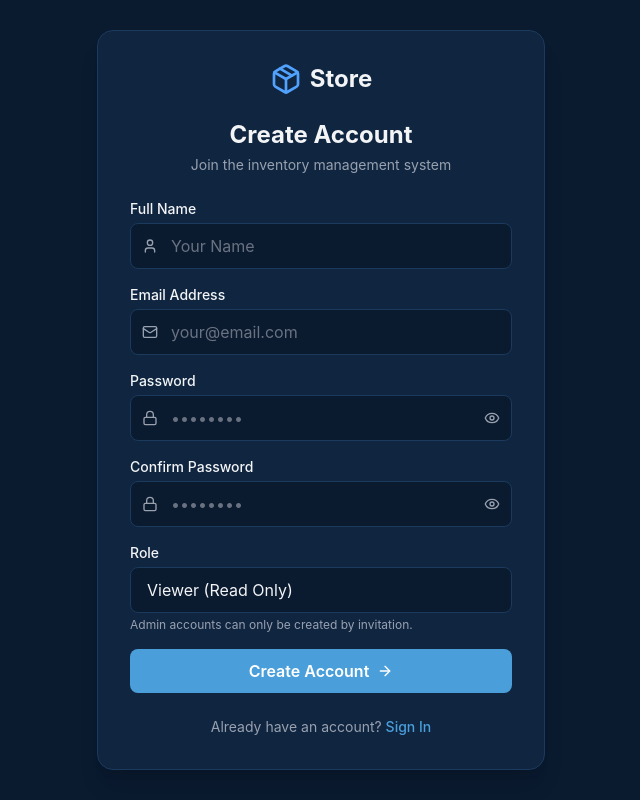
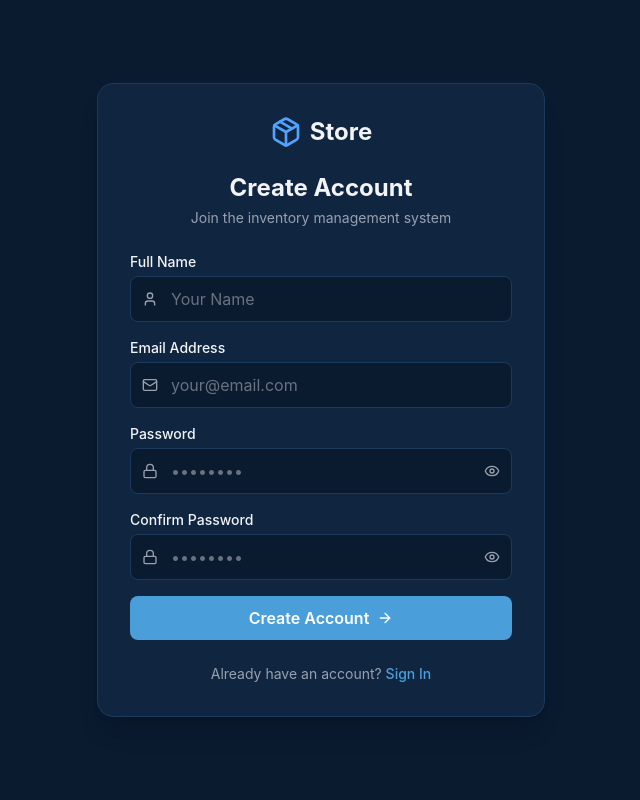
Before and after one commit to MohammadWaseem6/EXPIRY-TRAKER, a React (Vite) app in the folder CLIENT/: page /register in a window 1280 px wide. Shown: the whole page, without its empty margins (319-959 px from the left). Built offline with nearby package versions, Linux system fonts and the light colour scheme.

Commit message:
fixed dashboard issue

```diff
--- a/CLIENT/src/pages/Dashboard.jsx
+++ b/CLIENT/src/pages/Dashboard.jsx
@@ -161,18 +161,33 @@ const Dashboard = () => {
     counts[c] = (counts[c] || 0) + 1;
   });
   const total = items.length || 1;
+
+  // More colors for more categories
   const colors = [
-      "#4a9fdb",
-      "#7fc4ea",
-      "#3ecf8e",
-      "#c9d84a",
-      "#f0a63a",
-      "#c23e8f",
+    "#4a9fdb", "#7fc4ea", "#3ecf8e", "#c9d84a",
+    "#f0a63a", "#c23e8f", "#7b4fb0", "#f06a6a",
+    "#6ab0f0", "#6af0a8", "#f0d06a", "#d06af0",
+    "#f0a0d0", "#a0d0f0", "#d0f0a0", "#f0d0a0",
+    "#a0f0d0", "#d0a0f0", "#f0a0a0", "#a0a0f0"
   ];
-    return Object.entries(counts)
-      .sort((a, b) => b[1] - a[1])
-      .slice(0, 6)
-      .map(([name, value], idx) => ({
+
+  // Sort categories by count (highest first)
+  const sorted = Object.entries(counts).sort((a, b) => b[1] - a[1]);
+
+  // Show all categories, but group tiny ones as "Others"
+  let result;
+  if (sorted.length > 10) {
+    // Show top 9 categories, group the rest as "Others"
+    const top = sorted.slice(0, 9);
+    const others = sorted.slice(9);
+    const othersCount = others.reduce((sum, [, count]) => sum + count, 0);
+    top.push(["Others", othersCount]);
+    result = top;
+  } else {
+    result = sorted;
+  }
+
+  return result.map(([name, value], idx) => ({
     name,
     value,
     pct: (value / total) * 100,
--- a/CLIENT/src/pages/Register.jsx
+++ b/CLIENT/src/pages/Register.jsx
@@ -16,7 +16,6 @@ const Register = () => {
     email: "",
     password: "",
     confirmPassword: "",
-    role: "viewer",
   });
 
   const handleSubmit = async (e) => {
@@ -158,25 +157,6 @@ const Register = () => {
             </div>
           </div>
 
-          {/* Role Selection */}
-          <div>
-            <label className="block text-sm font-medium mb-1 text-gray-100">
-              Role
-            </label>
-            <select
-              value={form.role}
-              onChange={(e) => setForm({ ...form, role: e.target.value })}
-              className="w-full px-4 py-2.5 rounded-lg outline-none transition appearance-none bg-[#0a1a2f] text-gray-100 border border-[#1c3a5e] focus:border-[#4a9fdb]"
-            >
-              <option value="viewer">Viewer (Read Only)</option>
-              <option value="storekeeper">Storekeeper</option>
-              <option value="manager">Manager</option>
-            </select>
-            <p className="text-xs mt-1 text-gray-400">
-              Admin accounts can only be created by invitation.
-            </p>
-          </div>
-
           {/* Submit Button */}
           <button
             type="submit"
```
Lines whose indentation alone changed are shown as unchanged.
